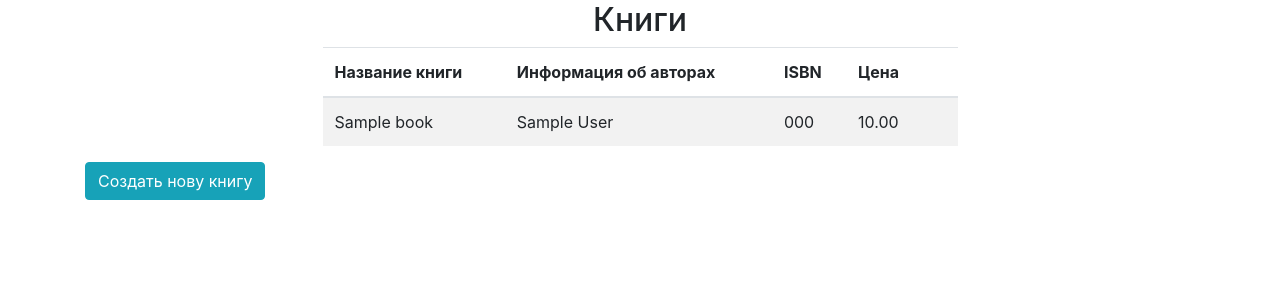
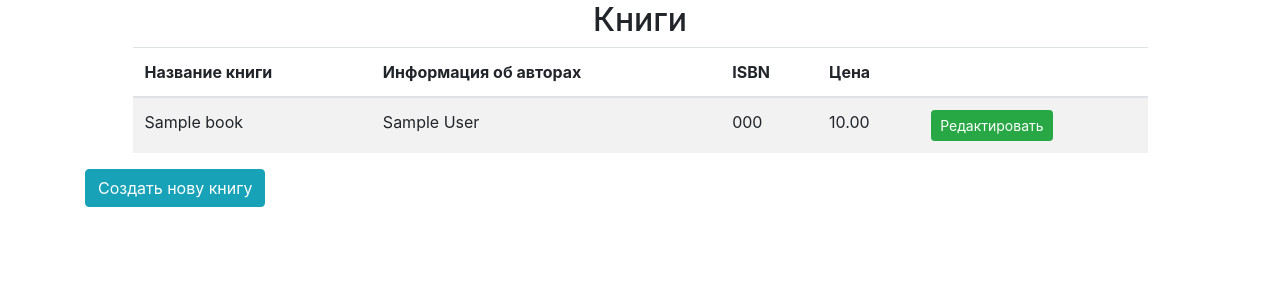
Before and after one commit to olegJF/DS_books, a Django app: page / in a window 1280 px wide. Shown: the part 56-356 px from the top of the page. Run offline with Django 3.2, Linux system fonts and the light colour scheme; tables that the repository leaves empty hold one stand-in row (values such as "Sample post"); some libraries are stand-ins or nearby versions.

Commit message:
added updating book

```diff
--- a/books/templates/books/home.html
+++ b/books/templates/books/home.html
@@ -7,7 +7,7 @@
     <h2 class='text-center'><span>Книги</span></h2>
 
    <div class="row">
-        <div class="col-md-7 mx-auto">
+        <div class="col-md-11 mx-auto">
 			<table class="table table-striped">
 				<thead>
                     <tr>
@@ -26,7 +26,9 @@
 						<td>{{ object.isbn }}</td>
 						<td>{{ object.price }}</td>
 						<td>
-
+							<a href="{%url 'books:update' pk=object.pk %}">
+								<button type="button" class='btn btn-success btn-sm' >
+									Редактировать</button></a>
 						</td>
 
 					</tr>
@@ -46,7 +48,3 @@
 </div>
 
 	{% endblock %}
-
-	<!-- <a href="{%url 'books:update' pk=object.pk %}">
-								<button type="button" class='btn btn-success btn-sm' >
-									Редактировать</button></a> -->
--- a/books/urls.py
+++ b/books/urls.py
@@ -1,8 +1,9 @@
 from django.urls import path
-from .views import home, BookCreate
+from .views import home, BookCreate, BookUpdate
 
 app_name = 'books'
 urlpatterns = [
     path('create/', BookCreate.as_view(), name='create'),
+    path('update/<int:pk>/', BookUpdate.as_view(), name='update'),
     path('', home, name='home'),
 ]
--- a/books/views.py
+++ b/books/views.py
@@ -1,7 +1,7 @@
 from django.shortcuts import render
 from django.urls import reverse_lazy
 from django.contrib.messages.views import SuccessMessageMixin
-from django.views.generic import CreateView
+from django.views.generic import CreateView, UpdateView
 from .models import Book
 from .forms import BookForm
 
@@ -18,3 +18,11 @@ class BookCreate(SuccessMessageMixin, CreateView):
     template_name = 'books/create.html'
     success_url = reverse_lazy('books:home')
     success_message = "Книга была успешно создан!"
+
+
+class BookUpdate(SuccessMessageMixin, UpdateView):
+    model = Book
+    form_class = BookForm
+    template_name = 'books/create.html'
+    success_url = reverse_lazy('books:home')
+    success_message = "Редактирование прошло успешно!"
```
